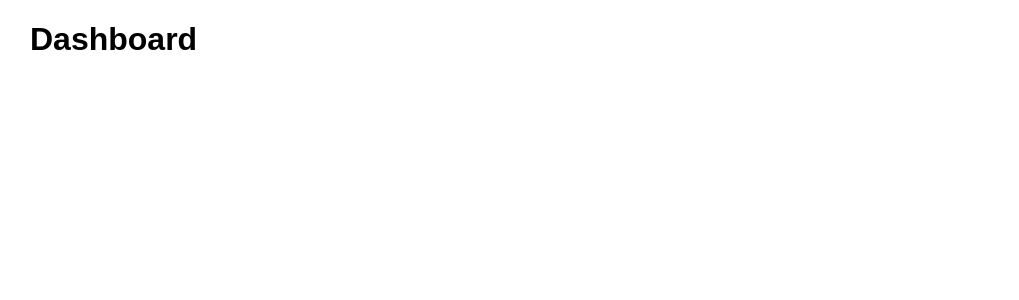
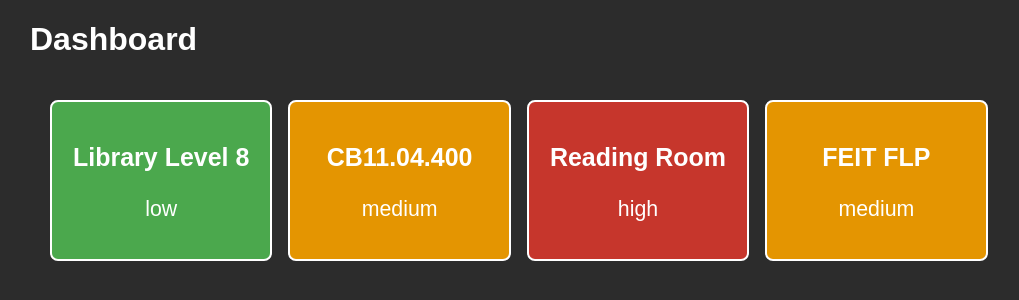
Before and after one commit to microcoded/congestion, a Flask app: page / in a window 1280 px wide. Shown: the top 300 px of the page, without its empty margins (2-1021 px from the left). Run offline with Flask 3, Linux system fonts and the light colour scheme.

Commit message:
Update web interface to support congestion levels

```diff
--- a/dashboard.py
+++ b/dashboard.py
@@ -1,7 +1,15 @@
-from flask import Flask, render_template, request
+from flask import Flask, render_template
 
 app = Flask(__name__)
 
+# Sample data
+study_areas = [
+    {'name': 'Library Level 8', 'congestion_level': 'low'},
+    {'name': 'CB11.04.400', 'congestion_level': 'medium'},
+    {'name': 'Reading Room', 'congestion_level': 'high'},
+    {'name': 'FEIT FLP', 'congestion_level': 'medium'}
+]
+
 @app.route('/')
-def webpage():
-    return render_template('index.html')
+def dashboard():
+    return render_template('dashboard.html', study_areas=study_areas)
--- a/static/styles.css
+++ b/static/styles.css
@@ -6,6 +6,8 @@ body {
     font-family: 'Roboto', sans-serif;
     font-weight: 400;
     font-size: 12pt;
+    color: white;
+    background-color: #2c2c2c;
 }
 
 @font-face {
@@ -17,23 +19,42 @@ body {
     unicode-range: U+0370-03FF;
 }
 
-/* Dark mode support */
-@media (prefers-color-scheme: dark) {
-    html {
-        color-scheme: light dark;
-    }
+.container {
+    display: grid;
+    grid-template-columns: repeat(auto-fill, minmax(200px, 1fr));
+    grid-gap: 16px;
+    padding: 20px;
+}
 
-    body {
-        color: white;
-        background-color: #2c2c2c;
-    }
+.panel {
+    border: 2px solid white;
+    padding: 16px;
+    border-radius: 8px;
+    text-align: center;
+    font-size: 16pt;
+}
+
+/* Congestion level colours */
+.low {
+    background-color: #4ba84d;
+    color: white;
+}
+
+.medium {
+    background-color: #e49501;
+    color: white;
+}
+
+.high {
+    background-color: #c6362c;
+    color: white;
 }
 
 /* Mobile responsiveness */
 @media screen and (max-width: 768px) {
     .container {
-        padding: 0;
-        padding-top: 1rem;
+        grid-template-columns: repeat(auto-fill, minmax(150px, 1fr));
+        padding: 1rem 0 0;
     }
 
     h1 {
--- a/templates/index.html
+++ b/templates/dashboard.html
@@ -3,7 +3,7 @@
 <head>
     <meta charset="UTF-8">
     <meta name="viewport" content="width=device-width, initial-scale=1">
-	<meta http-equiv="X-UA-Compatible" content="ie=edge,chrome=1">
+    <meta http-equiv="X-UA-Compatible" content="ie=edge,chrome=1">
     <meta http-equiv="Content-Type" content="text/html; charset=utf-8" />
     <meta name="HandheldFriendly" content="true" />
     <meta content="yes" name="apple-mobile-web-app-capable" />
@@ -11,6 +11,14 @@
     <title>Dashboard</title>
 </head>
 <body>
-   <h1>Dashboard</h1>
+    <h1>Dashboard</h1>
+    <div class="container">
+        {% for area in study_areas %}
+        <div class="panel {{ area.congestion_level }}">
+            <h3>{{ area.name }}</h3>
+            <p>{{ area.congestion_level }}</p>
+        </div>
+        {% endfor %}
+    </div>
 </body>
 </html>
```
